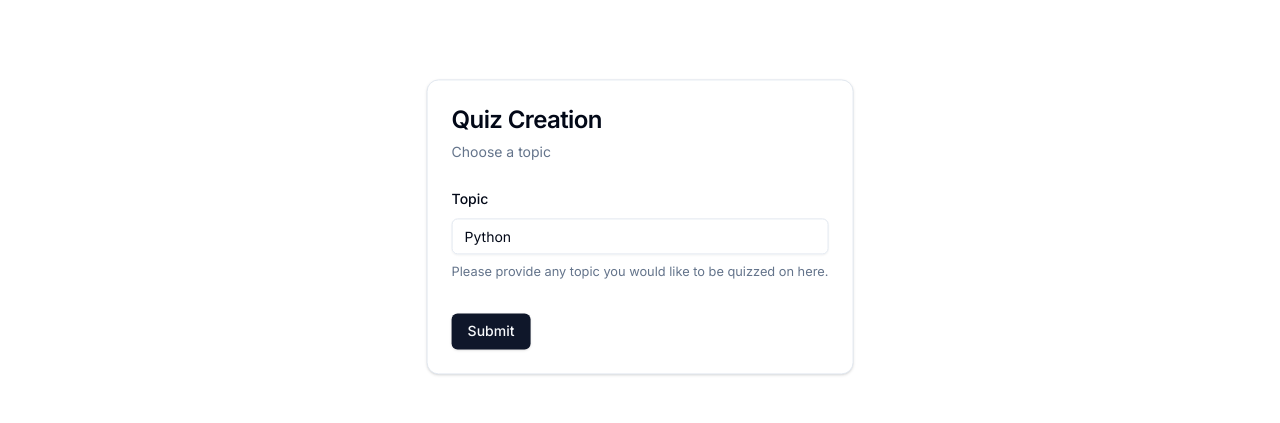
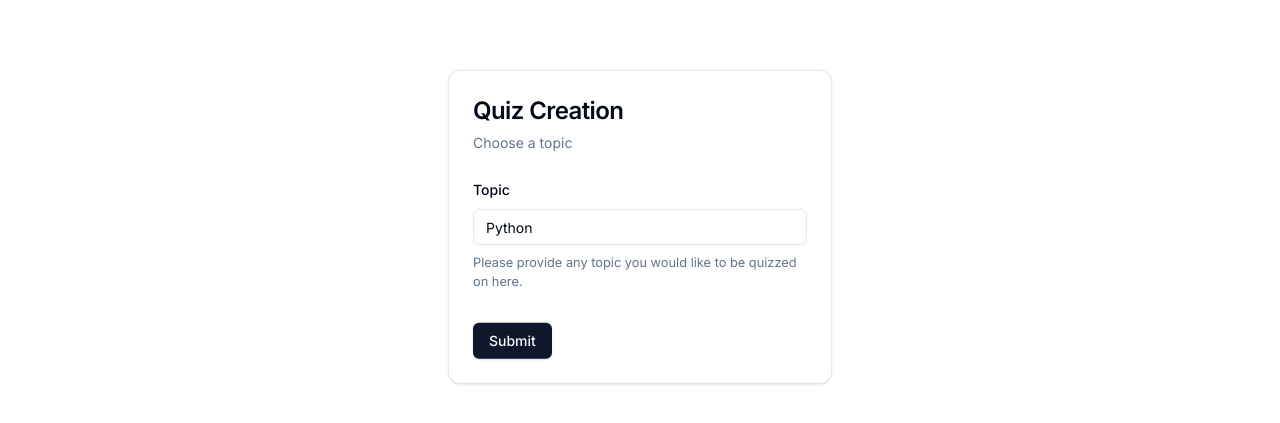
Before and after one commit to IncrePrior/quizify-project, a Next.js app in the folder quizify-front/: page /quiz in a window 1280 px wide. Shown: the part 205-628 px from the top of the page. Built offline with nearby package versions, Linux system fonts and the light colour scheme; no server answers.

Commit message:
docs: add readme.md

```diff
--- a/quizify-front/src/components/forms/QuizCreationForm.tsx
+++ b/quizify-front/src/components/forms/QuizCreationForm.tsx
@@ -81,7 +81,7 @@ const QuizCreationForm = (props: Props) => {
   );
 
   return (
-    <Card>
+    <Card className="max-w-sm">
       <CardHeader>
         <CardTitle className="text-2xl">Quiz Creation</CardTitle>
         <CardDescription className="text-sm text-muted-foreground">
```
Also changed, not shown: 1 other file (tests, documents, lock files or other folders).
